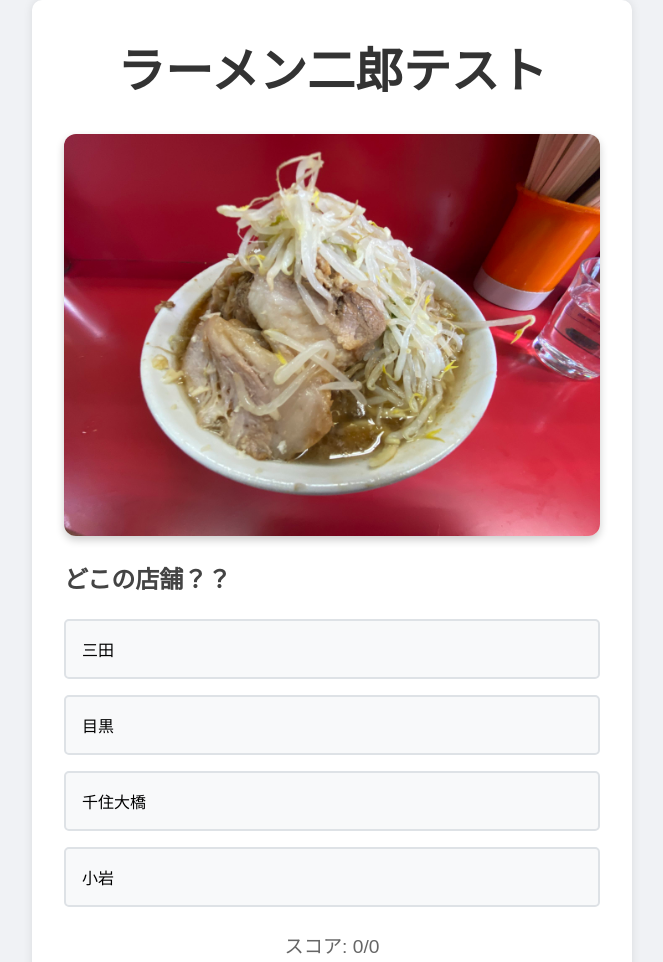
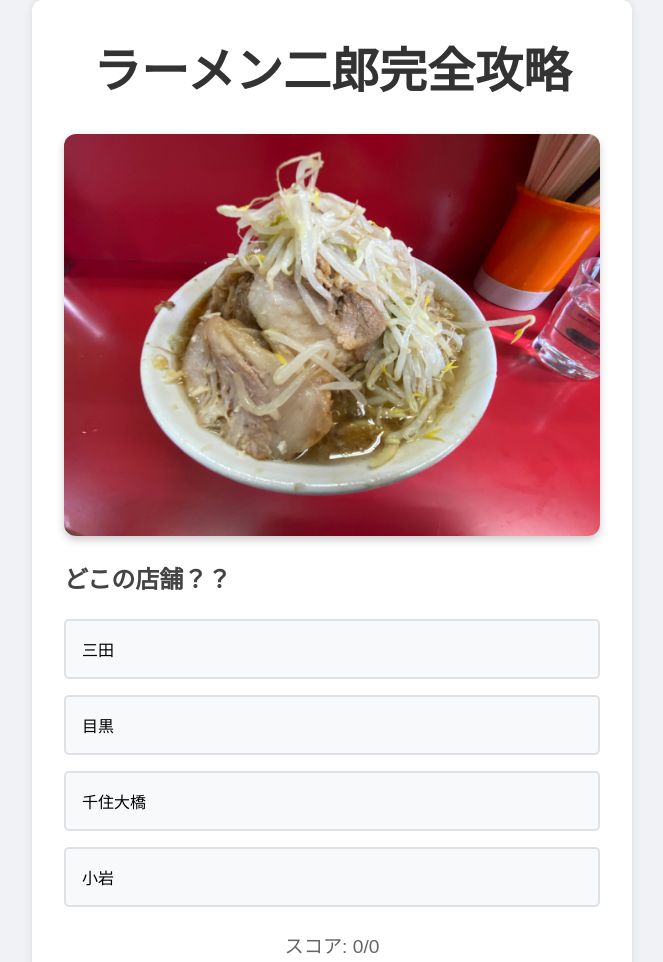
Before and after one commit to junya-tsuji/quiz-app, a website: page public/index.html in a window 1280 px wide. Shown: the top 962 px of the page, without its empty margins (308-971 px from the left). Drawn offline with Linux system fonts and the light colour scheme.

Commit message:
updata:変更

```diff
--- a/public/index.html
+++ b/public/index.html
@@ -3,12 +3,12 @@
 <head>
     <meta charset="UTF-8">
     <meta name="viewport" content="width=device-width, initial-scale=1.0">
-    <title>ラーメン二郎テスト</title>
+    <title>ラーメン二郎完全攻略</title>
     <link rel="stylesheet" href="style.css">
 </head>
 <body>
     <div class="container">
-        <h1>ラーメン二郎テスト</h1>
+        <h1>ラーメン二郎完全攻略</h1>
         <img id="question-image" src="" alt="Question Image" class="question-image">
         <div id="quiz">
             <h2 id="question"></h2>
```
